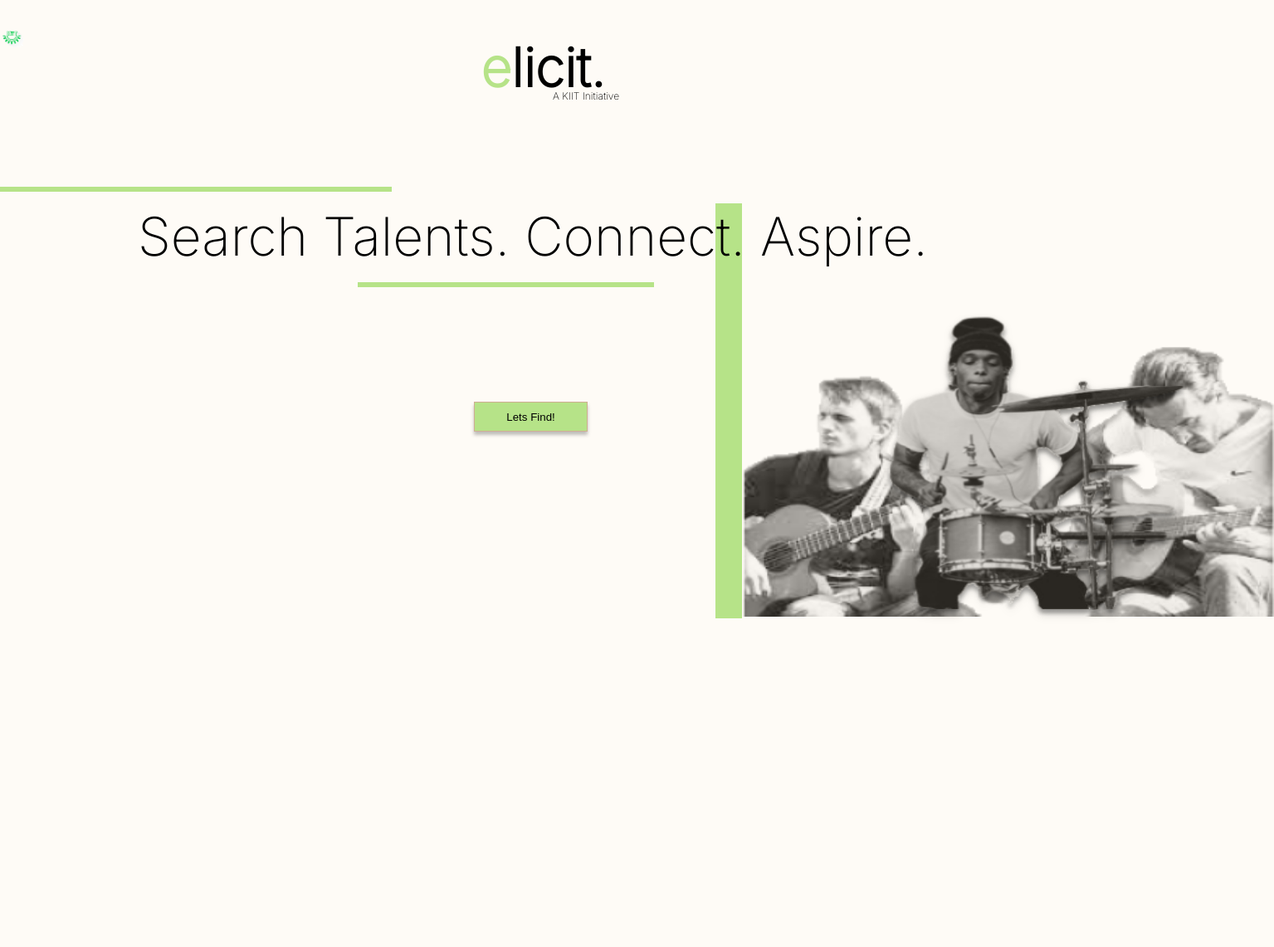
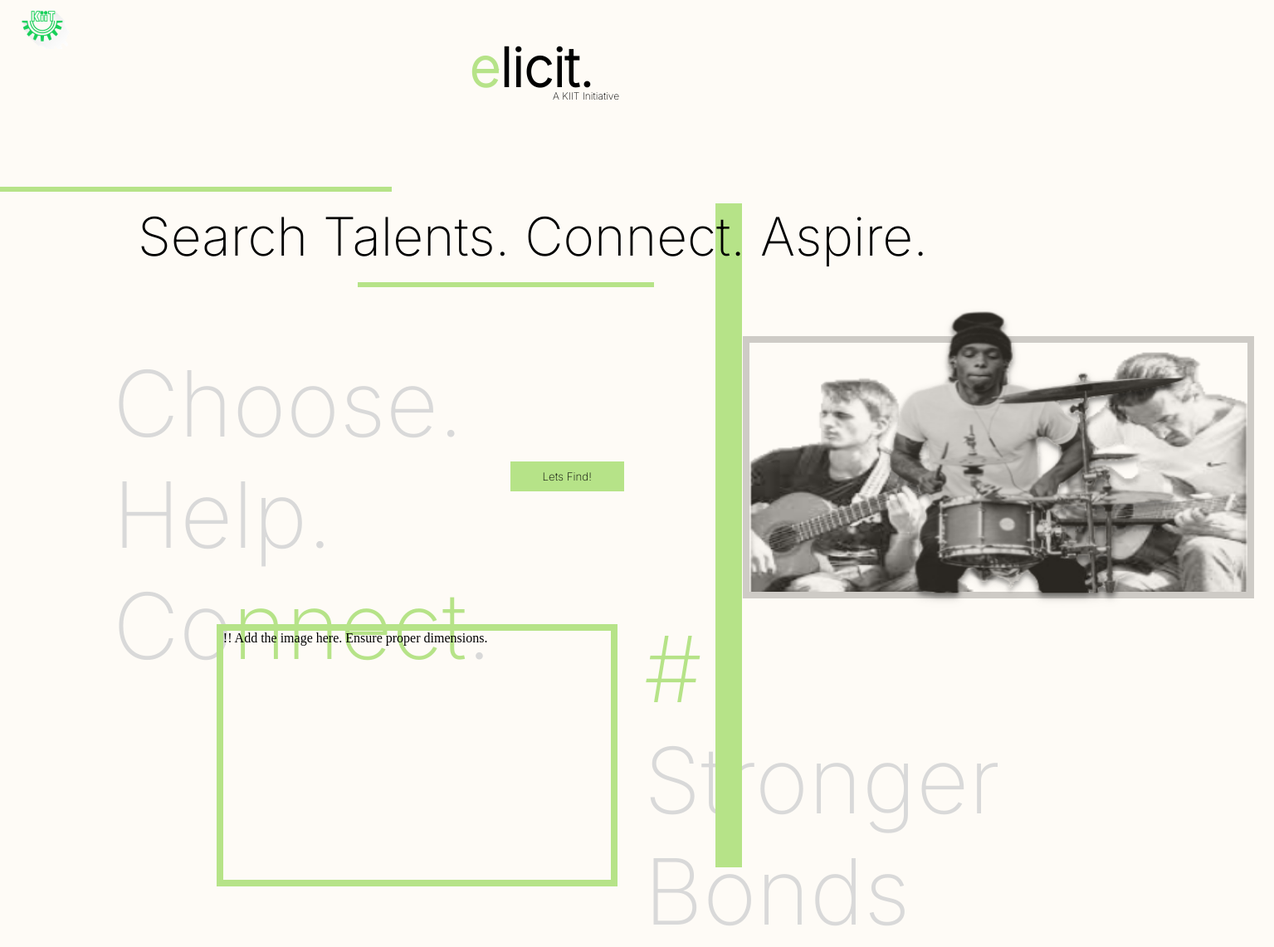
Before and after one commit to Pradiptocodes1/Innovance-ellicit., a plain HTML site: page DisplayPage.html in a window 1280 px wide. Shown: the whole page at 83% size, 1535 px wide, since content can reach past the window. Before the commit the page ends 800 px from the top, so only its background shows below. Drawn offline with Linux system fonts and the light colour scheme.

Commit message:
Updated files

```diff
--- a/DisplayPage.html
+++ b/DisplayPage.html
@@ -9,14 +9,23 @@
 <link href="https://fonts.googleapis.com/css2?family=Inter:wght@200&display=swap" rel="stylesheet">
   </head>
   <body>
-    <img class="logo" src="./Images/2214c259daf597bc38a907d4796027c7-removebg-preview 1.png" alt="" />
+    <img class="logo1" src="./Images/2214c259daf597bc38a907d4796027c7-removebg-preview 1.png" alt="" />
     <div class="tit">
-      <b><h1 class="heading"><span class="e">e</span>licit.</h1></b>
+      <h1 class="heading"><span class="e">e</span>licit.</h1>
       <p class="subtit">A KIIT Initiative</p>
     </div>
-    <div class="Images">
+    <div class="supplinfo1">Choose.<br>
+       Help.<br> Co<span class="e1">nnect</span>. </div>
+    <div class="ImagesA">
       <img class="men2"src="./Images/download-removebg-preview 1.png" alt="">
       <img class="man1"src="./Images/ManDrum.png" alt="">
+    </div>
+    <div class="supplinfo2">
+     <span class="e1">#</span> Stronger <br> Bonds
+    </div>
+    <div class="ImagesB">
+      <!--Add the images-->
+     !! Add the image here. Ensure proper dimensions.
     </div>
     <div class="rect4"></div>
     <div class="rect5"></div>
--- a/styles.css
+++ b/styles.css
@@ -218,7 +218,7 @@ a{
 }
 /*Pradipto (pradiptocodes1) --end */
 
-.logo{
+.logo1{
     position: absolute;
   width: 131px;
   height: 59px;
@@ -226,16 +226,11 @@ a{
   top: 0px;
   }
   .heading{
-    position: absolute;
-  width: 312px;
-  height: 79px;
-  left: 579px;
-  top: 0px;
-
   font-family: 'Inter', sans-serif;
   font-weight: 800;
   font-size: 64px;
   line-height: 77px;
+  text-align: center; /*text align change*/
 
   color: #000000;
   }
@@ -262,7 +257,7 @@ a{
   .man1{
     position: absolute;
   width: 700px;
-  height: 530px;
+  height: 510px;/*changed these values*/
   left: 806px;
   top: 214px;
   background: url(photo-1599594555956-460da4769ade-removebg-preview.png);
@@ -271,14 +266,46 @@ a{
   }
   .men2{
     position: absolute;
-  width: 640px;
-  height: 338.5px;
+  width: 600px;/*changed these values*/
+  height: 300px;
   left: 895px;
   top: 404.53px;
 
   background: url(download-removebg-preview.png);
   mix-blend-mode: luminosity;
+  border:8px #B6E388 solid;
   }
+  .ImagesB{
+    border:8px #B6E388 solid;
+    margin-top: 50%;
+    margin-left: 20%;
+    width: 37%;
+    height: 300px;
+
+  }
+  .supplinfo1{
+    margin-top: 20%;
+    margin-left: 10%;
+    position: absolute;
+    font-family: 'Inter','sans-serif';
+    font-size: 110px;
+    z-index: -1;
+    color: #D9D9D9;
+  }
+  .e1{
+    color: #B6E388
+   }
+   .supplinfo2{
+    position: absolute;
+    margin-top: 45%;
+    margin-left: 60%;
+    font-family: 'Inter','sans-serif';
+    font-size: 110px;
+    z-index: -1;
+    color: #D9D9D9;
+
+   }
+
 
   .middle_text{
     position: absolute;
@@ -319,7 +346,7 @@ a{
   .rect6{
     position: absolute;
   width: 32px;
-  height: 500px;
+  height: 100%;
       left: 862px;
       top: 245px;
   /* float: right; */
@@ -330,15 +357,15 @@ a{
     position: absolute;
   width: 137px;
   height: 36px;
-  left: 571px;
-  top: 484px;
-
+  margin-left: 47.4%;/*Changed these*/
+  margin-top: -40%;
   background: #B6E388;
-  border: 1px solid rgba(218, 153, 153, 0.7);
-  box-shadow: 0px 4px 4px rgba(0, 0, 0, 0.25);
+  border: none;
+  font-family: 'Inter', 'sans-serif';
   }
   .btn1:hover {
     background: #9fe35b;
+    box-shadow: 0px 4px 4px rgba(0, 0, 0, 0.25);
   }
 
 
```
